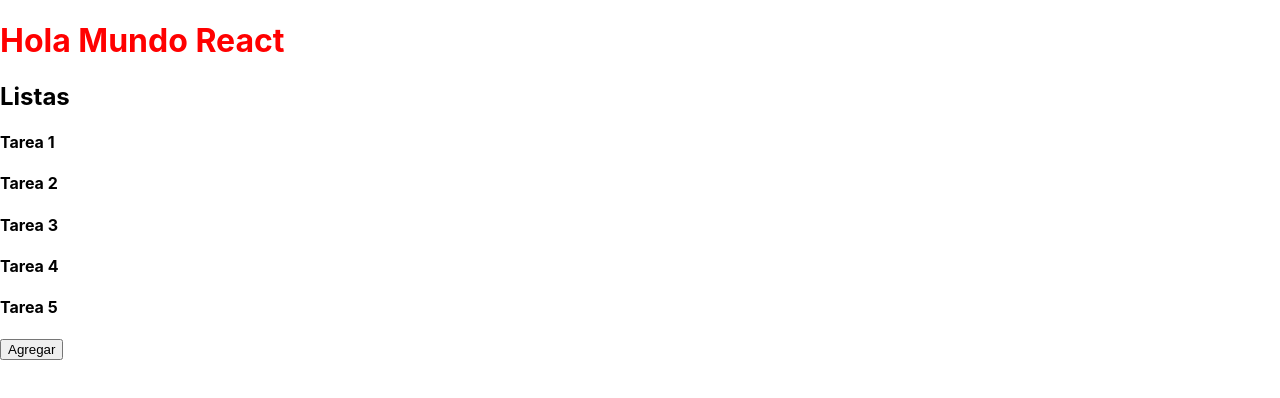
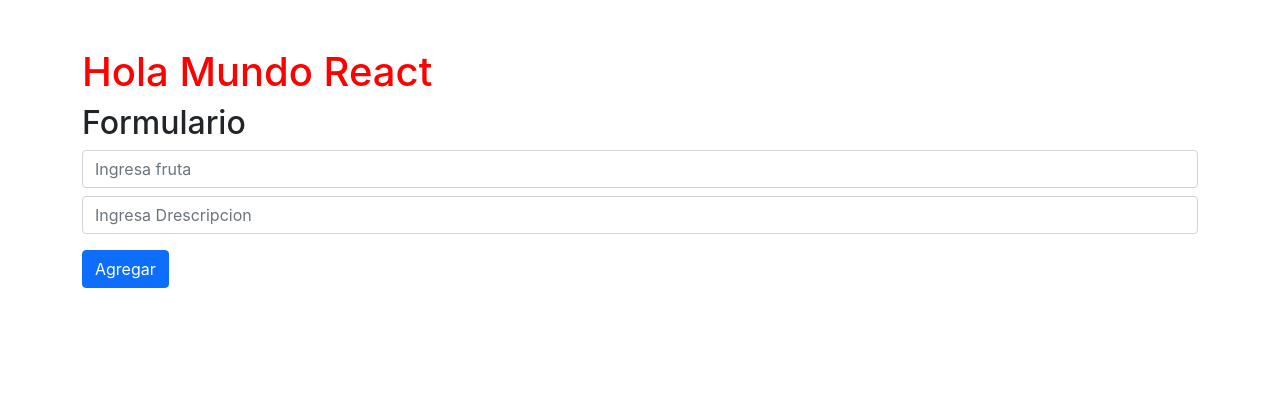
Before and after one commit to jcanelonmobdev/prueba-react, a React (Create React App) app in the folder my-app/: page / in a window 1280 px wide. Shown: the top 398 px of the page. Built offline with nearby package versions, Linux system fonts and the light colour scheme.

Commit message:
Clase 30. Formulario con Bootstrap 4

```diff
--- a/my-app/public/index.html
+++ b/my-app/public/index.html
@@ -24,6 +24,7 @@
       work correctly both with client-side routing and a non-root public URL.
       Learn how to configure a non-root public URL by running `npm run build`.
     -->
+    <link href="https://cdn.jsdelivr.net/npm/bootstrap@5.0.0-beta2/dist/css/bootstrap.min.css" rel="stylesheet" integrity="sha384-BmbxuPwQa2lc/FVzBcNJ7UAyJxM6wuqIj61tLrc4wSX0szH/Ev+nYRRuWlolflfl" crossorigin="anonymous">
     <title>React App</title>
   </head>
   <body>
--- a/my-app/src/App.js
+++ b/my-app/src/App.js
@@ -1,5 +1,6 @@
 import React from 'react'
-import Listas from './components/Listas'
+import Formulario from './components/Formulario'
+//import Listas from './components/Listas'
 // import Contador from './components/Contador'
 // import Eventos from './components/Eventos'
 // import Parrafo from './components/Parrafo'
@@ -7,13 +8,14 @@
 
 function App() {
   return (
-    <div>
+    <div className = "container mt-5">
       <h1>Hola Mundo React</h1>
       {/* <Parrafo />
       <Variables/>
       <Eventos/>
-      <Contador/> */}
-      <Listas/>
+      <Contador/>
+      <Listas/>*/}
+      <Formulario/>
     </div>
   );
 }
--- /dev/null
+++ b/my-app/src/components/Formulario.jsx
@@ -0,0 +1,25 @@
+import React from 'react'
+
+const Formulario = () => {
+    return (
+        <div>
+            <h2>Formulario</h2>
+            <form>
+                <input
+                    type="text"
+                    placeholder="Ingresa fruta"
+                    className="form-control mb-2"
+                />
+                <input
+                    type="text"
+                    placeholder="Ingresa Drescripcion"
+                    className="form-control mb-3"
+                />
+                <button className="btn btn-primary btn-block">Agregar</button>
+
+            </form>
+        </div>
+    )
+}
+
+export default Formulario
```
